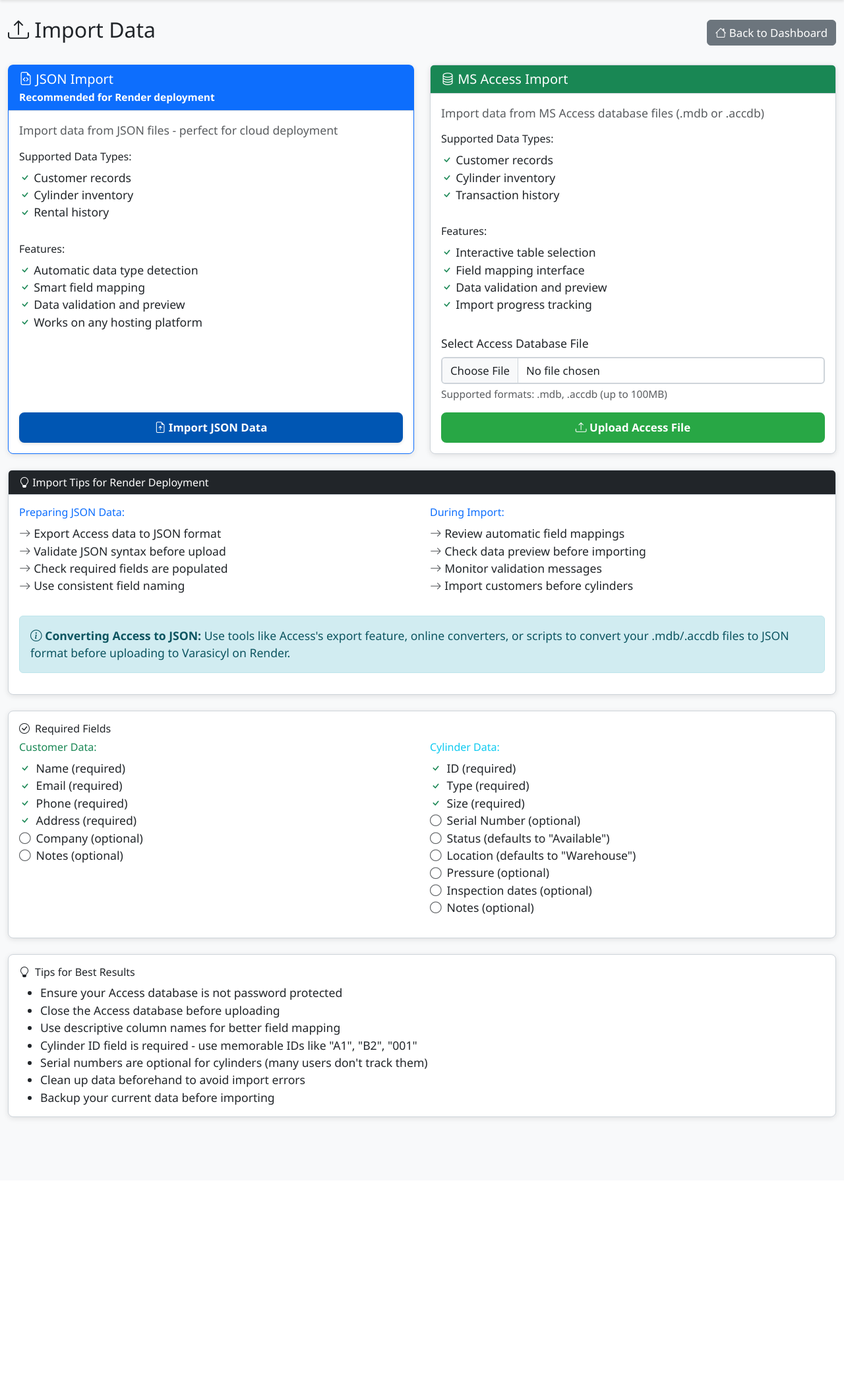
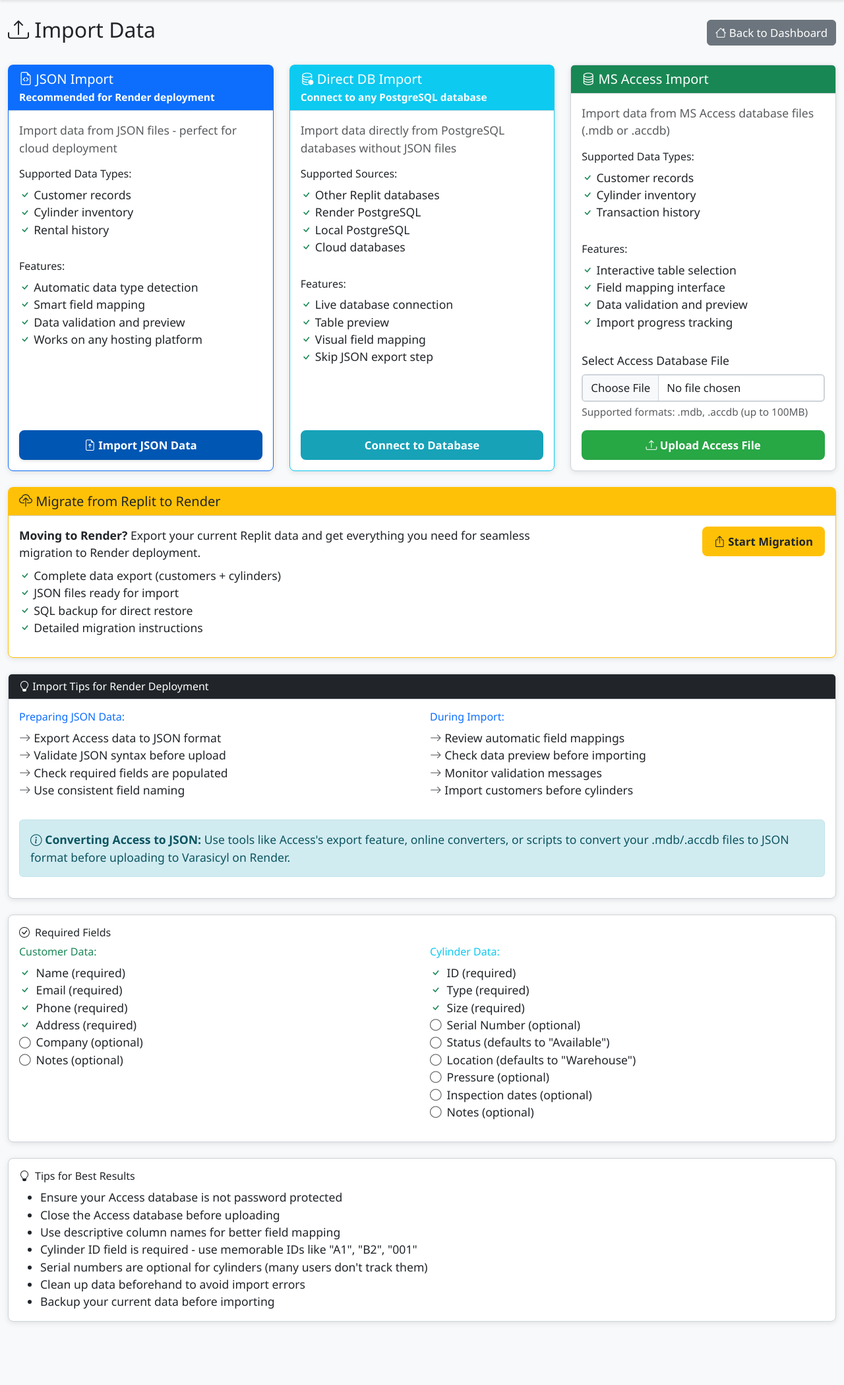
Before and after one commit to user7217/OxygenTracker, a Flask app: page /import in a window 1280 px wide; the page is wider, and only the part inside the window is pictured. Shown: the part 115-2214 px from the top of that part at 66% size. Before the commit the page ends 1813 px from the top of that part, so only its background shows below. Run offline with Flask 3, Linux system fonts and the light colour scheme; the visitor is signed in with stand-in values (Sample User, id 1).

Commit message:
added direct sql import

```diff
--- a/migrate_to_render.py
+++ b/migrate_to_render.py
@@ -223,7 +223,8 @@ class ReplitToRenderMigrator:
                 # Add rented_to lookup if customer exists
                 rented_to = 'NULL'
                 if cylinder.get('customer_name'):
-                    rented_to = f"(SELECT id FROM customers WHERE customer_name = '{cylinder.get('customer_name', '').replace(\"'\", \"''\")}' LIMIT 1)"
+                    customer_name_escaped = cylinder.get('customer_name', '').replace("'", "''")
+                    rented_to = f"(SELECT id FROM customers WHERE customer_name = '{customer_name_escaped}' LIMIT 1)"
 
                 values.append(rented_to)
 
--- a/routes.py
+++ b/routes.py
@@ -1323,8 +1323,8 @@ def add_cylinder():
                     return render_template('add_cylinder.html', customers=customers)
 
             cylinder_data['rented_to'] = rented_to
-            cylinder_data['customer_name'] = customer.get('name', '')
-            cylinder_data['customer_email'] = customer.get('email', '')
+            cylinder_data['customer_name'] = customer.get('customer_name', '')
+            cylinder_data['customer_email'] = customer.get('customer_email', '')
 
             # Handle rental date from form or use current date
             rental_date = request.form.get('rental_date', '').strip()
@@ -1334,19 +1334,18 @@ def add_cylinder():
                 try:
                     date_obj = datetime.strptime(rental_date, '%Y-%m-%d')
                     cylinder_data['date_borrowed'] = date_obj.isoformat()
-                    cylinder_data['rental_date'] = date_obj.isoformat()
+                    # rental_date field removed - using date_borrowed instead
                 except ValueError:
                     # Fallback to current date if invalid format
                     cylinder_data['date_borrowed'] = datetime.now().isoformat()
-                    cylinder_data['rental_date'] = datetime.now().isoformat()
+                    # rental_date field removed - using date_borrowed instead
             else:
                 cylinder_data['date_borrowed'] = datetime.now().isoformat()
-                cylinder_data['rental_date'] = datetime.now().isoformat()
 
         try:
             with CylinderService() as cylinder_service:
                 new_cylinder = cylinder_service.create(cylinder_data)
-            flash(f'Cylinder added successfully with ID: {new_cylinder["id"]}', 'success')
+            flash(f'Cylinder added successfully with ID: {new_cylinder.id}', 'success')
             return redirect(url_for('cylinders'))
         except Exception as e:
             flash(f'Error adding cylinder: {str(e)}', 'error')
@@ -3770,7 +3769,7 @@ def wipe_records():
             flash(f'Error during wipe operation: {str(e)}', 'error')
             return redirect(url_for('wipe_records'))
 
-        return redirect(url_for('dashboard'))
+        return redirect(url_for('index'))
 
     # GET request - show confirmation form
     return render_template('wipe_records.html')
--- a/templates/add_cylinder.html
+++ b/templates/add_cylinder.html
@@ -99,7 +99,7 @@
                                 <select class="form-select" id="rented_to" name="rented_to">
                                     <option value="">Select customer...</option>
                                     {% for customer in customers %}
-                                    <option value="{{ customer.id }}">{{ customer.name }} - {{ customer.email }}</option>
+                                    <option value="{{ customer.id }}">{{ customer.customer_name }} - {{ customer.customer_email }}</option>
                                     {% endfor %}
                                 </select>
                                 <small class="form-text text-muted">Required when status is 'Rented'</small>
--- a/templates/base.html
+++ b/templates/base.html
@@ -613,8 +613,8 @@
                         </a>
                     </li>
                     <li class="nav-item d-lg-none">
-                        <a class="nav-link d-flex align-items-center text-danger" href="{{ url_for('reset_data_page') }}">
-                            <i class="bi bi-trash me-2"></i>Reset Data
+                        <a class="nav-link d-flex align-items-center text-danger" href="{{ url_for('wipe_records') }}">
+                            <i class="bi bi-trash me-2"></i>Wipe Data
                         </a>
                     </li>
                     {% endif %}
@@ -678,8 +678,8 @@
                             <li><a class="dropdown-item d-flex align-items-center" href="{{ url_for('manual_backup') }}">
                                 <i class="bi bi-download me-2"></i>Create Backup
                             </a></li>
-                            <li><a class="dropdown-item d-flex align-items-center text-danger" href="{{ url_for('reset_data_page') }}">
-                                <i class="bi bi-trash me-2"></i>Reset Data
+                            <li><a class="dropdown-item d-flex align-items-center text-danger" href="{{ url_for('wipe_records') }}">
+                                <i class="bi bi-trash me-2"></i>Wipe Data
                             </a></li>
                             <li><hr class="dropdown-divider"></li>
                             {% endif %}
--- a/templates/import_data.html
+++ b/templates/import_data.html
@@ -16,7 +16,7 @@
             <div class="row">
 
                 <!-- JSON Import - Primary Option -->
-                <div class="col-md-6">
+                <div class="col-lg-4 col-md-6">
                     <div class="card h-100 border-primary">
                         <div class="card-header bg-primary text-white">
                             <h5 class="mb-0"><i class="bi bi-file-earmark-code"></i> JSON Import</h5>
@@ -53,8 +53,47 @@
                     </div>
                 </div>
 
+                <!-- Direct Database Import - New Option -->
+                <div class="col-lg-4 col-md-6">
+                    <div class="card h-100 border-info">
+                        <div class="card-header bg-info text-white">
+                            <h5 class="mb-0"><i class="bi bi-database-gear"></i> Direct DB Import</h5>
+                            <small>Connect to any PostgreSQL database</small>
+                        </div>
+                        <div class="card-body d-flex flex-column">
+                            <p class="text-muted">Import data directly from PostgreSQL databases without JSON files</p>
+
+                            <div class="mb-3">
+                                <h6>Supported Sources:</h6>
+                                <ul class="list-unstyled">
+                                    <li><i class="bi bi-check text-success"></i> Other Replit databases</li>
+                                    <li><i class="bi bi-check text-success"></i> Render PostgreSQL</li>
+                                    <li><i class="bi bi-check text-success"></i> Local PostgreSQL</li>
+                                    <li><i class="bi bi-check text-success"></i> Cloud databases</li>
+                                </ul>
+                            </div>
+
+                            <div class="mb-3">
+                                <h6>Features:</h6>
+                                <ul class="list-unstyled">
+                                    <li><i class="bi bi-check text-success"></i> Live database connection</li>
+                                    <li><i class="bi bi-check text-success"></i> Table preview</li>
+                                    <li><i class="bi bi-check text-success"></i> Visual field mapping</li>
+                                    <li><i class="bi bi-check text-success"></i> Skip JSON export step</li>
+                                </ul>
+                            </div>
+
+                            <div class="mt-auto">
+                                <a href="{{ url_for('direct_db_import') }}" class="btn btn-info btn-lg w-100">
+                                    <i class="bi bi-database-arrow-up"></i> Connect to Database
+                                </a>
+                            </div>
+                        </div>
+                    </div>
+                </div>
+
                 <!-- MS Access Import - Legacy Option -->
-                <div class="col-md-6">
+                <div class="col-lg-4 col-md-6">
                     <div class="card h-100 {% if not access_available %}border-secondary{% endif %}">
                         <div class="card-header {% if access_available %}bg-success text-white{% else %}bg-secondary text-white{% endif %}">
                             <h5 class="mb-0"><i class="bi bi-database"></i> MS Access Import</h5>
@@ -108,6 +147,38 @@
                                 </button>
                             </div>
                             {% endif %}
+                        </div>
+                    </div>
+                </div>
+            </div>
+
+            <!-- Migration Section -->
+            <div class="row mt-4">
+                <div class="col-12">
+                    <div class="card border-warning">
+                        <div class="card-header bg-warning text-dark">
+                            <h5 class="mb-0"><i class="bi bi-cloud-upload"></i> Migrate from Replit to Render</h5>
+                        </div>
+                        <div class="card-body">
+                            <div class="row">
+                                <div class="col-md-8">
+                                    <p class="mb-2">
+                                        <strong>Moving to Render?</strong> Export your current Replit data and get everything you need
+                                        for seamless migration to Render deployment.
+                                    </p>
+                                    <ul class="list-unstyled">
+                                        <li><i class="bi bi-check text-success"></i> Complete data export (customers + cylinders)</li>
+                                        <li><i class="bi bi-check text-success"></i> JSON files ready for import</li>
+                                        <li><i class="bi bi-check text-success"></i> SQL backup for direct restore</li>
+                                        <li><i class="bi bi-check text-success"></i> Detailed migration instructions</li>
+                                    </ul>
+                                </div>
+                                <div class="col-md-4 text-end">
+                                    <a href="{{ url_for('migrate_to_render') }}" class="btn btn-warning btn-lg">
+                                        <i class="bi bi-box-arrow-up"></i> Start Migration
+                                    </a>
+                                </div>
+                            </div>
                         </div>
                     </div>
                 </div>
--- a/templates/migrate_to_render.html
+++ b/templates/migrate_to_render.html
@@ -10,7 +10,7 @@
                 <h1 class="h3 mb-0">Migrate to Render</h1>
                 <nav aria-label="breadcrumb">
                     <ol class="breadcrumb mb-0">
-                        <li class="breadcrumb-item"><a href="{{ url_for('dashboard') }}">Dashboard</a></li>
+                        <li class="breadcrumb-item"><a href="{{ url_for('index') }}">Dashboard</a></li>
                         <li class="breadcrumb-item active">Migrate to Render</li>
                     </ol>
                 </nav>
--- a/templates/wipe_records.html
+++ b/templates/wipe_records.html
@@ -10,7 +10,7 @@
                 <h1 class="h3 mb-0">Wipe Records</h1>
                 <nav aria-label="breadcrumb">
                     <ol class="breadcrumb mb-0">
-                        <li class="breadcrumb-item"><a href="{{ url_for('dashboard') }}">Dashboard</a></li>
+                        <li class="breadcrumb-item"><a href="{{ url_for('index') }}">Dashboard</a></li>
                         <li class="breadcrumb-item active">Wipe Records</li>
                     </ol>
                 </nav>
@@ -84,7 +84,7 @@
                                 <i class="bi bi-trash me-1"></i>
                                 Wipe Records
                             </button>
-                            <a href="{{ url_for('dashboard') }}" class="btn btn-secondary">
+                            <a href="{{ url_for('index') }}" class="btn btn-secondary">
                                 <i class="bi bi-arrow-left me-1"></i>
                                 Cancel
                             </a>
```
Also changed, not shown: db_service.py (+32 -37 lines), models.py (+6 -10 lines), templates/cylinders.html (+7 -7 lines), templates/direct_db_import.html (added, +230 -0 lines).
